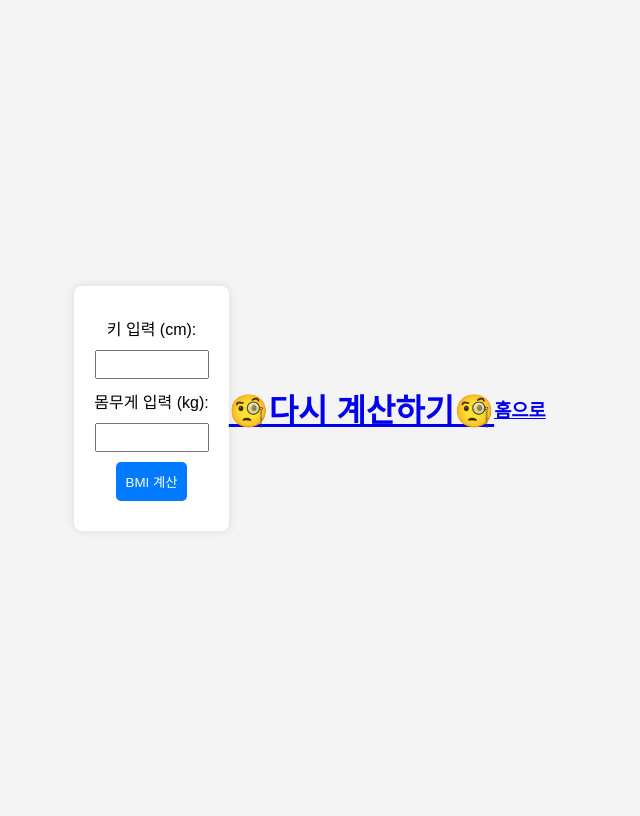
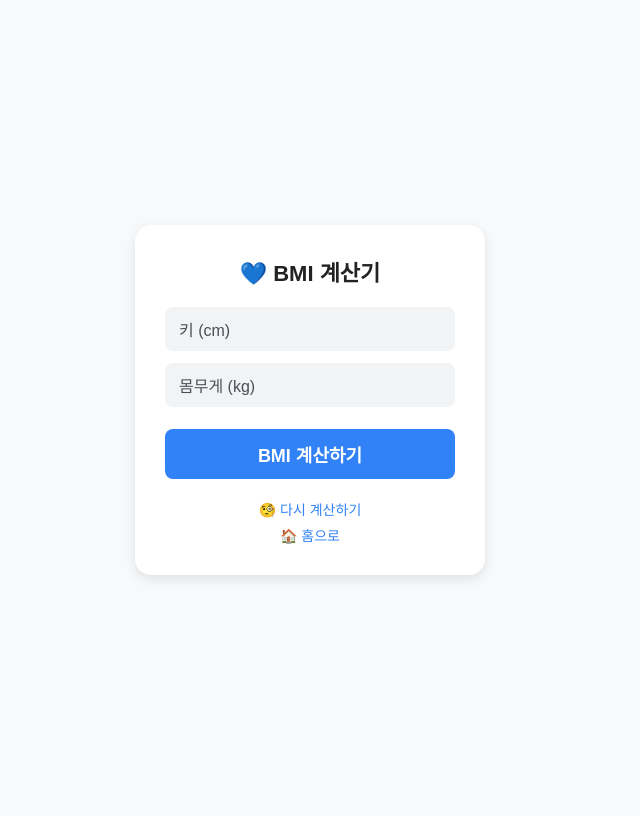
Before and after one commit to junyeongccom/junyeongc, a Flask app: page /bmi in a window 1280 px wide. Shown: the whole page, without its empty margins (330-970 px from the left). After the commit the page ends 579 px from the top, so only its background shows below. Run offline with Flask 3, Linux system fonts and the light colour scheme; some web fonts are replaced.

Commit message:
atomic 패턴으로 변경 성공! 2025-02-12 21:35

```diff
--- a/app.py
+++ b/app.py
@@ -183,6 +183,8 @@ def grade():
 
         render_html = '<h3>결과보기<h3>'
         render_html += f"{resp.name}님의 성적은 {resp.result}입니다"
+        print("이름:", resp.name)
+        print("성적:", resp.result)
 
         return render_template("/grade/grade.html", render_html = render_html)
 
--- a/com/junyeongc/grade/grade_model.py
+++ b/com/junyeongc/grade/grade_model.py
@@ -8,7 +8,7 @@ class GradeModel:
     math: int
     society: int
     science: int
-    result: str #F학점점, D학점, C학점, B학점, A학점, A+학점
+    result: str #F학점, D학점, C학점, B학점, A학점
 
     @property
     def name(self) -> str:
--- a/templates/calculator/bmi.html
+++ b/templates/calculator/bmi.html
@@ -5,55 +5,129 @@
     <meta name="viewport" content="width=device-width, initial-scale=1.0">
     <title>BMI 계산기</title>
     <style>
+        @import url('https://cdn.jsdelivr.net/npm/pretendard/dist/web/static/pretendard.css');
+
+        * {
+            margin: 0;
+            padding: 0;
+            box-sizing: border-box;
+            font-family: 'Pretendard', sans-serif;
+        }
+
         body {
-            font-family: Arial, sans-serif;
             display: flex;
             justify-content: center;
             align-items: center;
             height: 100vh;
-            background-color: #F4F4F4;
+            background-color: #F8F9FA;
         }
-        form {
+
+        .container {
             background: white;
-            padding: 20px;
+            padding: 30px;
+            border-radius: 16px;
+            box-shadow: 0 4px 12px rgba(0, 0, 0, 0.1);
+            text-align: center;
+            width: 350px;
+        }
+
+        h2 {
+            font-size: 22px;
+            font-weight: 600;
+            color: #222;
+            margin-bottom: 20px;
+        }
+
+        .input-group {
+            display: flex;
+            align-items: center;
+            justify-content: space-between;
+            background: #F1F3F5;
             border-radius: 8px;
-            box-shadow: 0 0 10px rgba(0, 0, 0, 0.1);
-            text-align: center;
+            padding: 10px 14px;
+            margin-bottom: 12px;
         }
-        label, input, button {
+
+        .input-group label {
+            font-size: 16px;
+            color: #495057;
+        }
+
+        .input-group input {
+            border: none;
+            background: transparent;
+            font-size: 16px;
+            text-align: right;
+            width: 100px;
+            outline: none;
+        }
+
+        button {
+            width: 100%;
+            padding: 12px;
+            border: none;
+            background-color: #3182F6;
+            color: white;
+            font-size: 18px;
+            font-weight: 600;
+            border-radius: 8px;
+            cursor: pointer;
+            transition: 0.3s ease-in-out;
+            margin-top: 10px;
+        }
+
+        button:hover {
+            background-color: #1F73E3;
+        }
+
+        .result {
+            margin-top: 15px;
+            font-size: 18px;
+            font-weight: 500;
+            color: #222;
+        }
+
+        .links {
+            margin-top: 20px;
+        }
+
+        .links a {
             display: block;
-            margin: 10px auto;
+            font-size: 14px;
+            text-decoration: none;
+            color: #3182F6;
+            font-weight: 500;
+            margin-top: 6px;
         }
-        input {
-            padding: 5px;
-            width: 100px;
-            text-align: center;
-        }
-        button {
-            padding: 10px;
-            border: none;
-            background-color: #007BFF;
-            color: white;
-            cursor: pointer;
-            border-radius: 5px;
-        }
-        button:hover {
-            background-color: #0056B3;
+
+        .links a:hover {
+            text-decoration: underline;
         }
     </style>
 </head>
 <body>
-    <form action="/bmi" method="post">
-        <label for="height">키 입력 (cm):</label>
-        <input type="number" id="height" name="height" min="50" max="250" required>
-        <label for="weight">몸무게 입력 (kg):</label>
-        <input type="number" id="weight" name="weight" min="10" max="300" required>
-        <button type="submit">BMI 계산</button>
-    </form>
+    <div class="container">
+        <h2>💙 BMI 계산기</h2>
+        <form action="/bmi" method="post">
+            <div class="input-group">
+                <label for="height">키 (cm)</label>
+                <input type="number" id="height" name="height" min="50" max="250" required>
+            </div>
+            <div class="input-group">
+                <label for="weight">몸무게 (kg)</label>
+                <input type="number" id="weight" name="weight" min="10" max="300" required>
+            </div>
+            <button type="submit">BMI 계산하기</button>
+        </form>
 
-    {{ render_html | default('') | safe }}
+        <div class="result">
+            {{ render_html | default('') | safe }}
+        </div>
 
-    <h1><a href='/bmi'>🧐다시 계산하기🧐</a></h1>
-    <h3><a href='/index'>홈으로</a></h3>
+        <div class="links">
+            <a href='/bmi'>🧐 다시 계산하기</a>
+            <a href='/index'>🏠 홈으로</a>
+        </div>
+    </div>
 </body>
 </html>
```
Also changed, not shown: com/junyeongc/grade/grade_service.py (+6 -5 lines), templates/grade/grade.html (+31 -14 lines).
